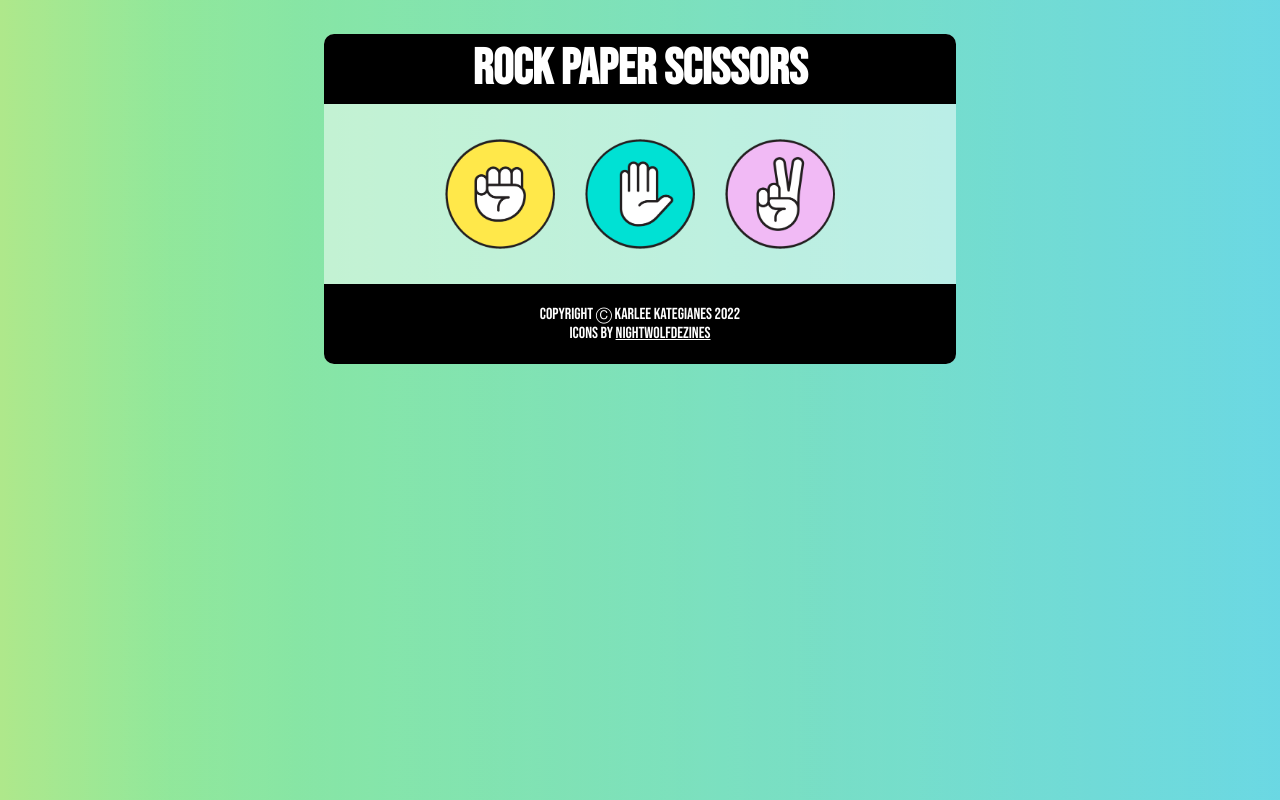
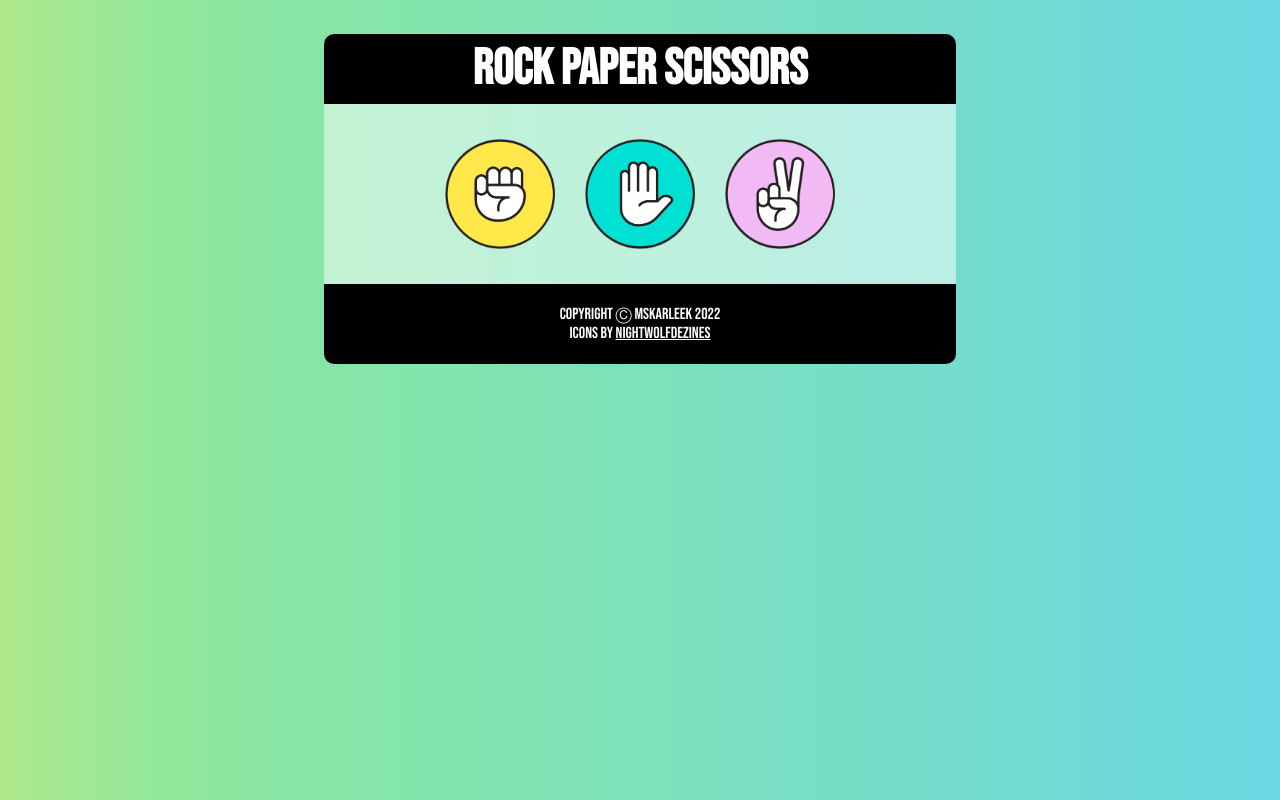
Before and after one commit to mskarleek/rock-paper-scissors, a plain HTML site: page index.html in a window 1280 px wide. Drawn offline with Linux system fonts and the light colour scheme.

Commit message:
Update index.html

```diff
--- a/index.html
+++ b/index.html
@@ -40,7 +40,7 @@
 </div>
 
 <footer>
-<p>Copyright Ⓒ Karlee Kategianes 2022<br />
+<p>Copyright Ⓒ mskarleek 2022<br />
 Icons by <a href="https://www.vecteezy.com/vector-art/690865-rock-paper-scissors-line-icons">nightwolfdezines</a></p>
 </footer>
 
```
